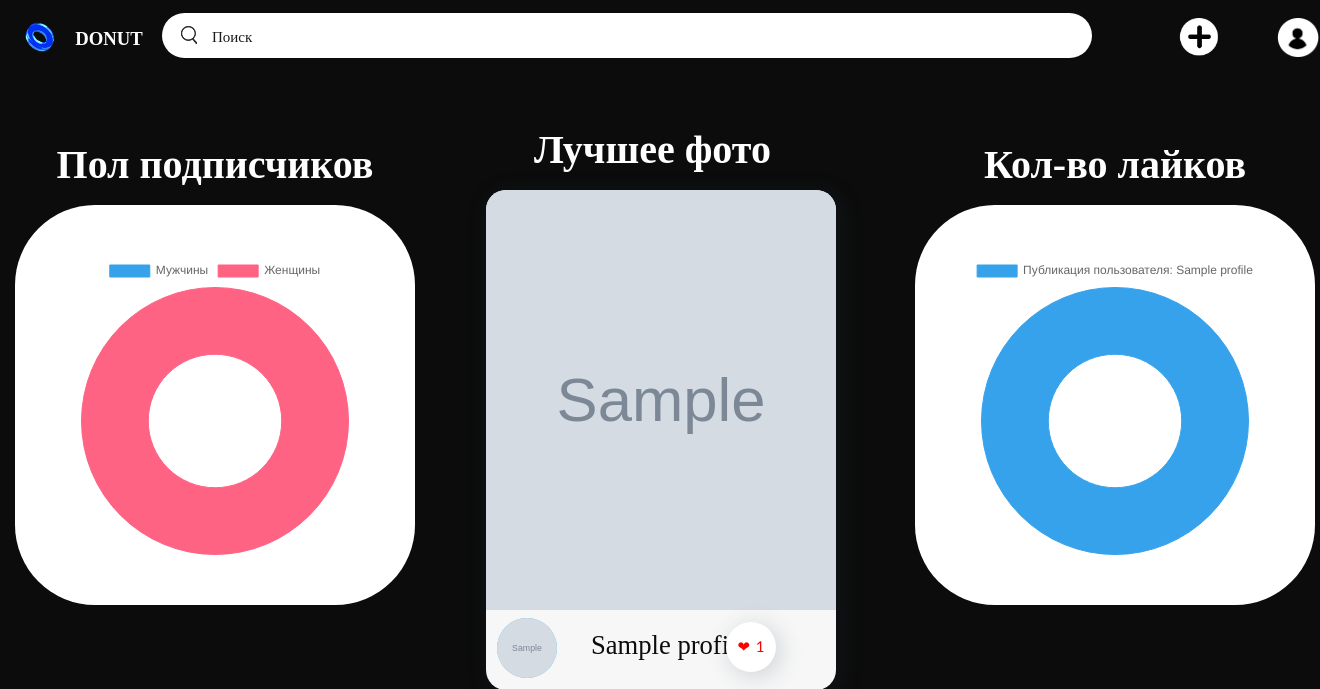
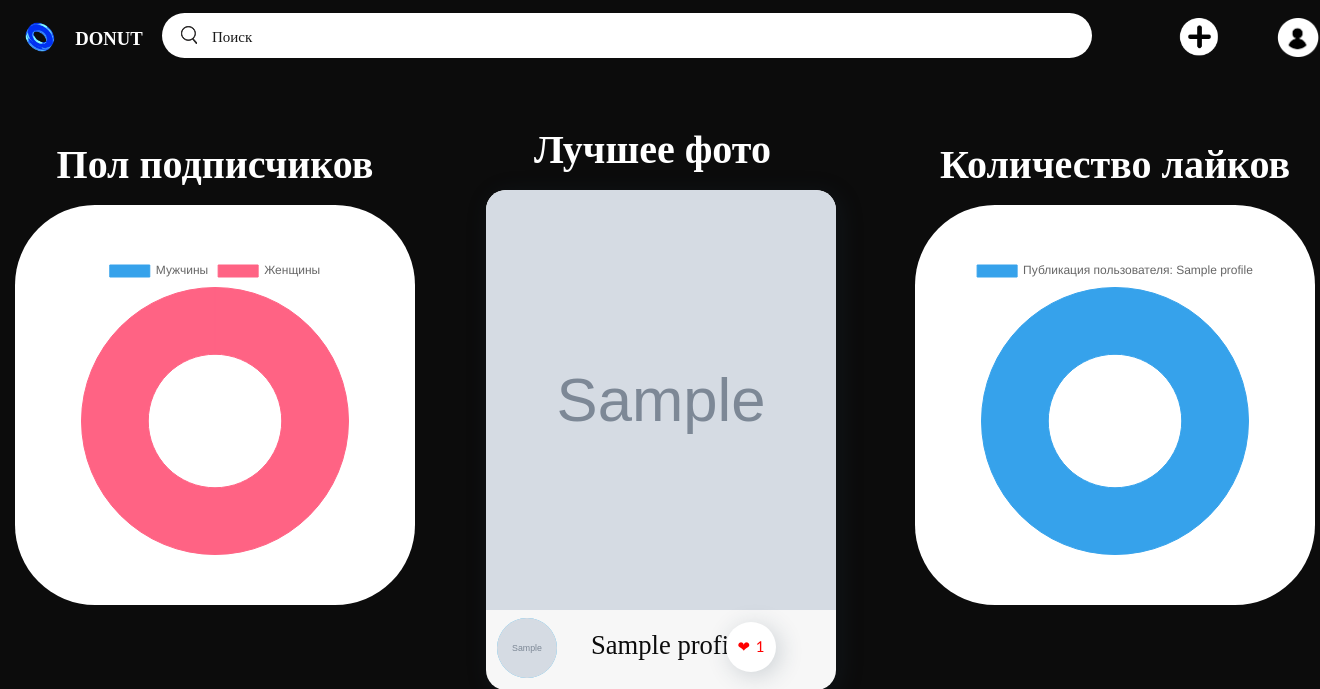
Before and after one commit to Santikasl/social-network, a Django app: page /statistics/ in a window 1320 px wide. Shown: the top 689 px of the page. Run offline with Django 4.2, Linux system fonts and the light colour scheme; a user stored in the database is signed in; tables that the repository leaves empty hold one stand-in row (values such as "Sample post"); grey boxes marked "Sample" are stand-in pictures; some libraries are stand-ins or nearby versions.

Commit message:
some change

```diff
--- a/donut/donutapp/templates/donutapp/statistics.html
+++ b/donut/donutapp/templates/donutapp/statistics.html
@@ -63,7 +63,7 @@
 
                     </div>
                     <div class="statistics_card content2">
-                        <h1 class="title_male">Кол-во лайков</h1>
+                        <h1 class="title_male">Количество лайков</h1>
                         <div class="chart2">
 
                             <canvas id="myChart2" width="100px"></canvas>
```
